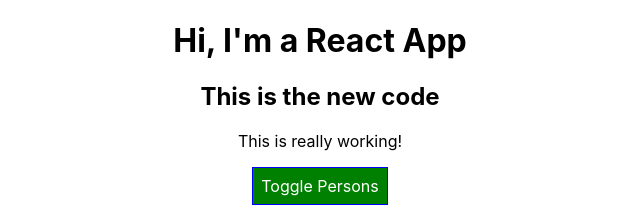
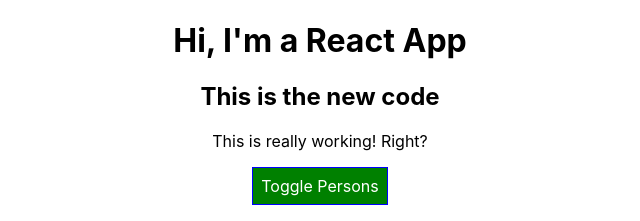
Before and after one commit to MichaelNeely77/react-complete-guide, a React (Create React App) app: page / in a window 1280 px wide. Shown: the top 221 px of the page, without its empty margins (320-960 px from the left). Built offline with nearby package versions, Linux system fonts and the light colour scheme.

Commit message:
Made a few changes to the app. CAtching up on previous work

```diff
--- a/src/App.js
+++ b/src/App.js
@@ -26,8 +26,7 @@
 
     const persons = [...this.state.persons];
     persons[personIndex] = person;
-
-    this.setState( {persons: persons} )
+    this.setState({persons: persons});
   }
 
   deletePersonHandler = (personIndex) => {
@@ -60,8 +59,8 @@
         {this.state.persons.map((person, index) => {
           return <Person
           click={() => this.deletePersonHandler(index) }
-          name={ person.name}
-           age={ person.age}
+          name={person.name}
+           age={person.age}
            key = {person.id}
            changed={(event) => this.nameChangedHandler(event, person.id)}
            />
@@ -89,7 +88,7 @@
         <h1>Hi, I'm a React App</h1>
         <h2>This is the new code</h2>
 
-        <p className={classes.join(' ')}>This is really working!</p>
+        <p className={classes.join(' ')}>This is really working! Right?</p>
         <button
           style={style}
           onClick={this.togglePersonsHandler}>Toggle Persons</button>
```
